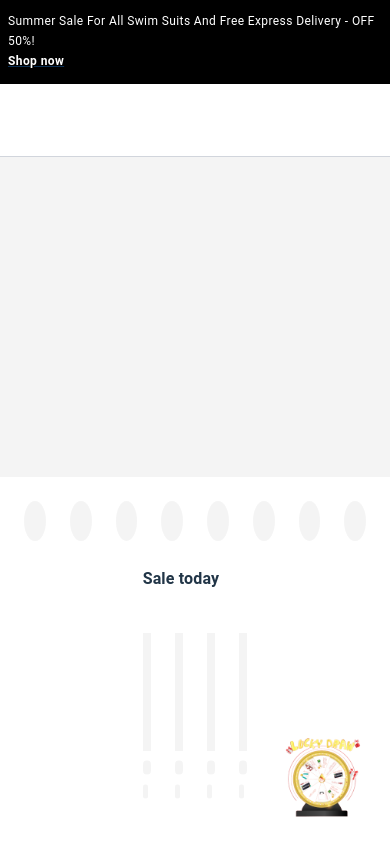
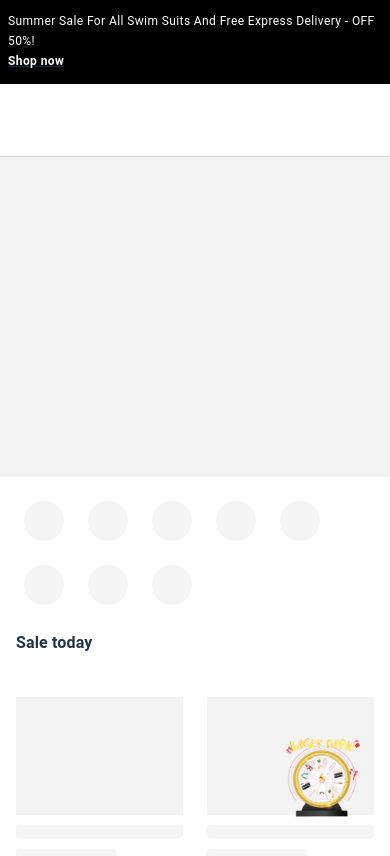
Before and after one commit to Trangsiban27/react-ecommerce-spinner-wheel, a React (Vite) app: page / in a window 390 px wide. Shown: the top 856 px of the page. Built offline with nearby package versions, Linux system fonts and the light colour scheme; some icons are missing.

Commit message:
responsive for home page

```diff
--- a/src/apps/home/Home.tsx
+++ b/src/apps/home/Home.tsx
@@ -15,7 +15,7 @@ const Home = () => {
                 <Skeleton variant="rectangular" width={'100%'} height={320} />
             </div>
 
-            <div className="w-full flex items-center justify-center gap-x-6 p-6">
+            <div className="w-full flex flex-wrap items-center md:justify-center justify-start gap-6 p-6">
                 {Array.from(Array(8)).map((_, index) => (
                     <Skeleton key={index} variant="circular" width={40} height={40} />
                 ))}
--- a/src/apps/home/components/sale-today/SaleToday.tsx
+++ b/src/apps/home/components/sale-today/SaleToday.tsx
@@ -3,12 +3,12 @@ import React from 'react'
 
 const SaleToday = () => {
     return (
-        <div className='md:w-7xl'>
+        <div className='md:w-7xl w-full px-4'>
             <div className='flex items-center gap-x-2'>
                 <Typography variant='subtitle1' fontWeight={600}>Sale today</Typography>
             </div>
 
-            <div className='grid grid-cols-4 gap-6'>
+            <div className='grid md:grid-cols-4 grid-cols-2 gap-6'>
                 {Array.from(Array(4)).map((_, index) => (
                     <Box key={index} sx={{ width: '100%', marginRight: 0.5, my: 5 }}>
                         <Skeleton variant="rectangular" width={'100%'} height={118} />
```
